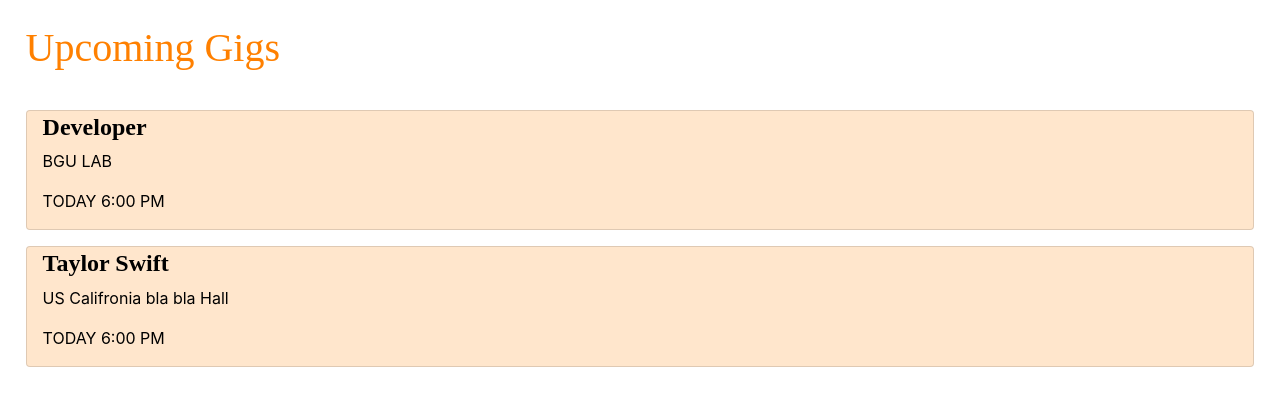
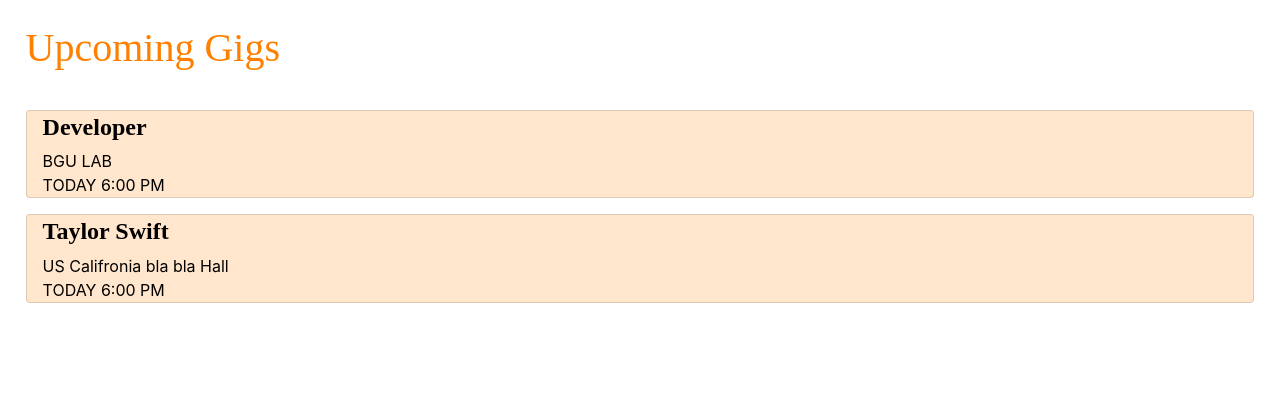
Before and after one commit to limonana/GigHub, an Angular app in the folder GigHub/: page /upcoming-gigs in a window 1280 px wide. Shown: the top 406 px of the page. Built offline with nearby package versions, Linux system fonts and the light colour scheme.

Commit message:
undo replace div to p

```diff
--- a/GigHub/src/app/upcoming-gigs/upcoming-gigs.component.html
+++ b/GigHub/src/app/upcoming-gigs/upcoming-gigs.component.html
@@ -3,8 +3,8 @@
     <li *ngFor="let gig of gigs" class="card Gig">
         <div class="GigDetails">
             <h3><a class="ArtistLink" href='#'>{{gig.Artist}}</a></h3>
-            <p>{{gig.Location}}</p>
-            <p>{{gig.Time}}</p>
+            <div>{{gig.Location}}</div>
+            <div>{{gig.Time}}</div>
         </div>
     </li>
 </ul>
```
